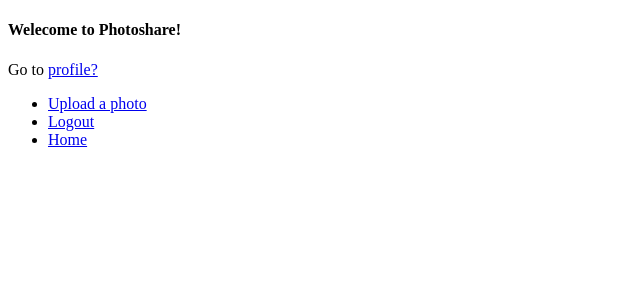
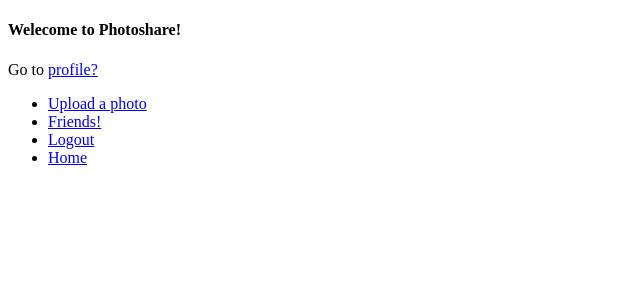
Before and after one commit to jfowlw/PhotoShare-Project, a Flask app: page / in a window 1280 px wide. Shown: the top 300 px of the page, without its empty margins (0-640 px from the left). Run offline with Flask 2, Linux system fonts and the light colour scheme; data comes from the database, SQL or seed files in the repository.

Commit message:
Update hello.html

```diff
--- a/templates/hello.html
+++ b/templates/hello.html
@@ -26,7 +26,8 @@
 {% endif %}
 
 <ul>
-<li><a href='/upload'>Upload a photo</a> </li>
+<li><a href='/upload'>Upload a photo</a></li>
+<li><a href='/friends'>Friends!</a></li>
 <li><a href='/logout'>Logout</a></li>
 <li><a href='/'>Home</a></li>
 </ul>
```
